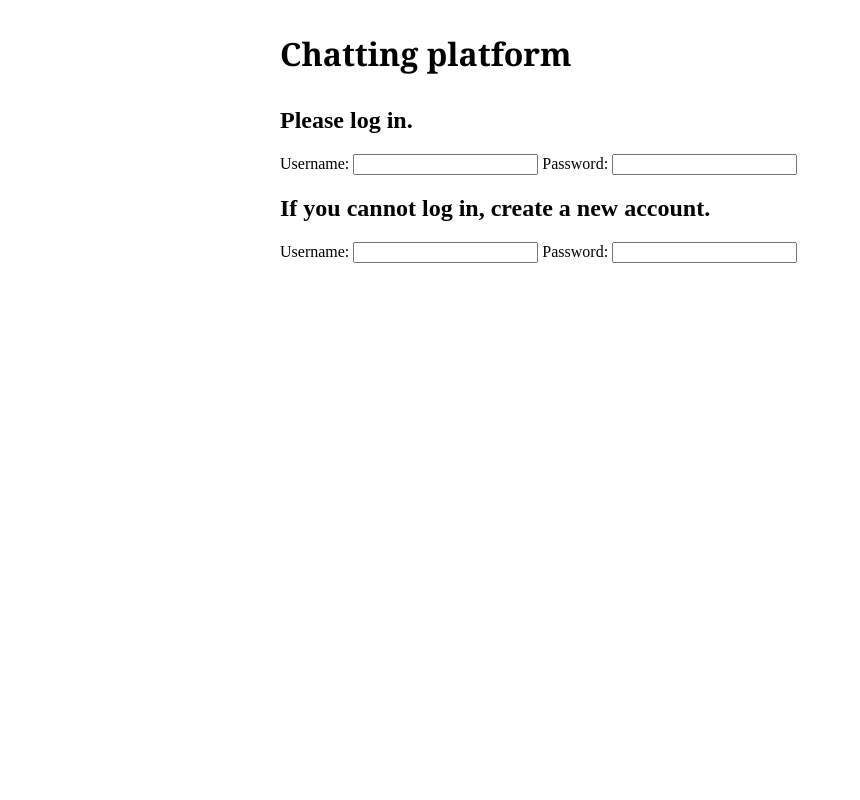
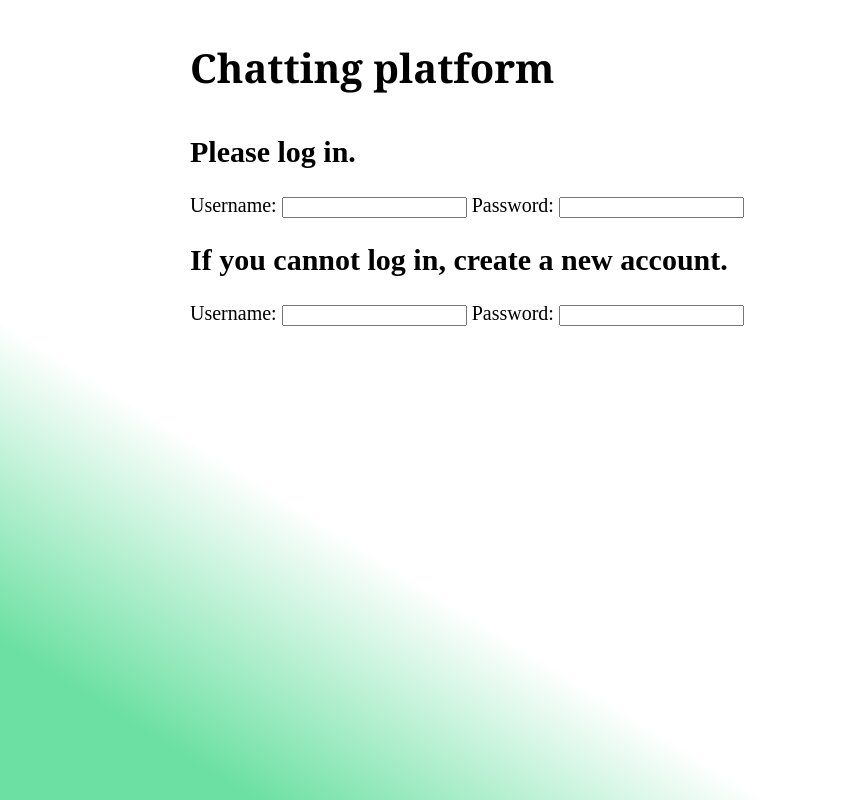
Before and after one commit to 0tso/chatting-platform, a Flask app: page /login in a window 1280 px wide. Shown: the whole page, without its empty margins (0-860 px from the left). Run offline with Flask 2, Linux system fonts and the light colour scheme; parts of the project's set-up code (start-up, migrations or seed data) failed here and were passed over.

Commit message:
Additional style changes

```diff
--- a/static/base.css
+++ b/static/base.css
@@ -3,6 +3,9 @@ body
     margin: auto;
     margin-top: 2em;
     max-width: 45em;
+    background-image: linear-gradient(to right top, #6ce0a2 10%, white 30%);
+    background-attachment: fixed;
+    font-size: 20px;
 }
 
 #title a
@@ -41,6 +44,8 @@ body
     margin-bottom: 10px;
     margin-top: 10px;
     background-image: linear-gradient(to right, antiquewhite, white);
+    border-radius: .5em;
+    padding: 3px;
 }
 
 .content
```
